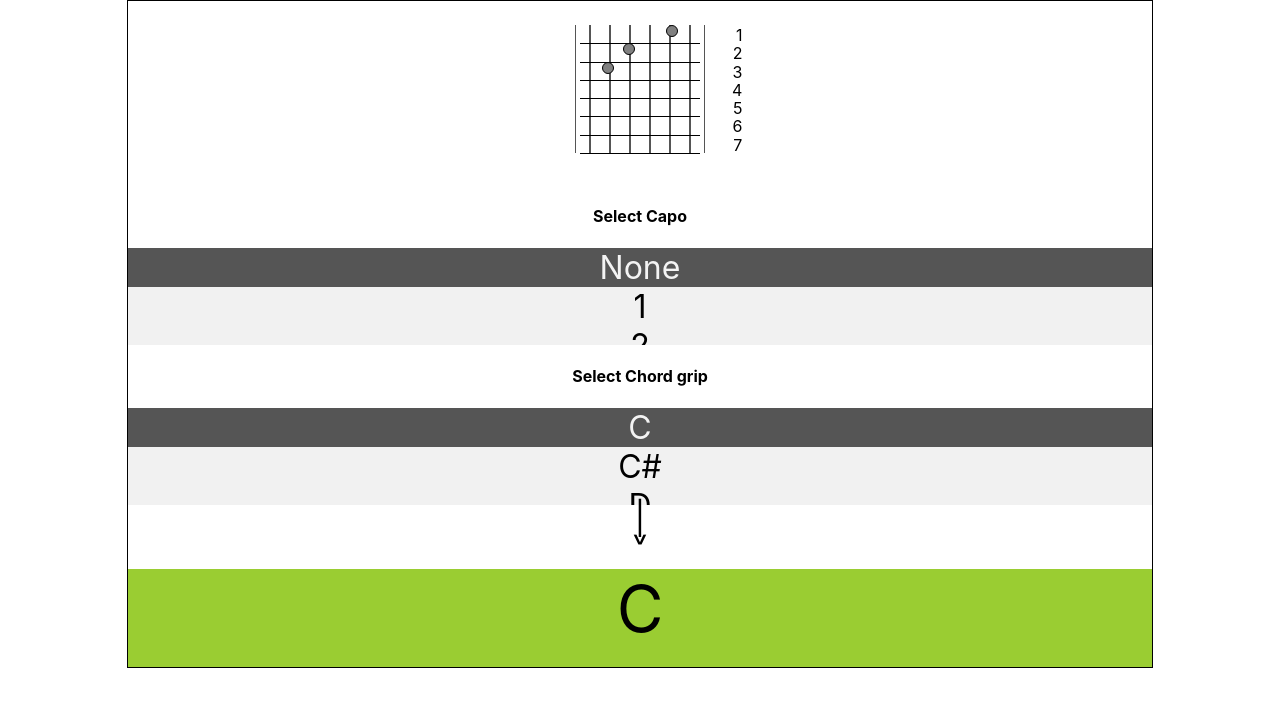
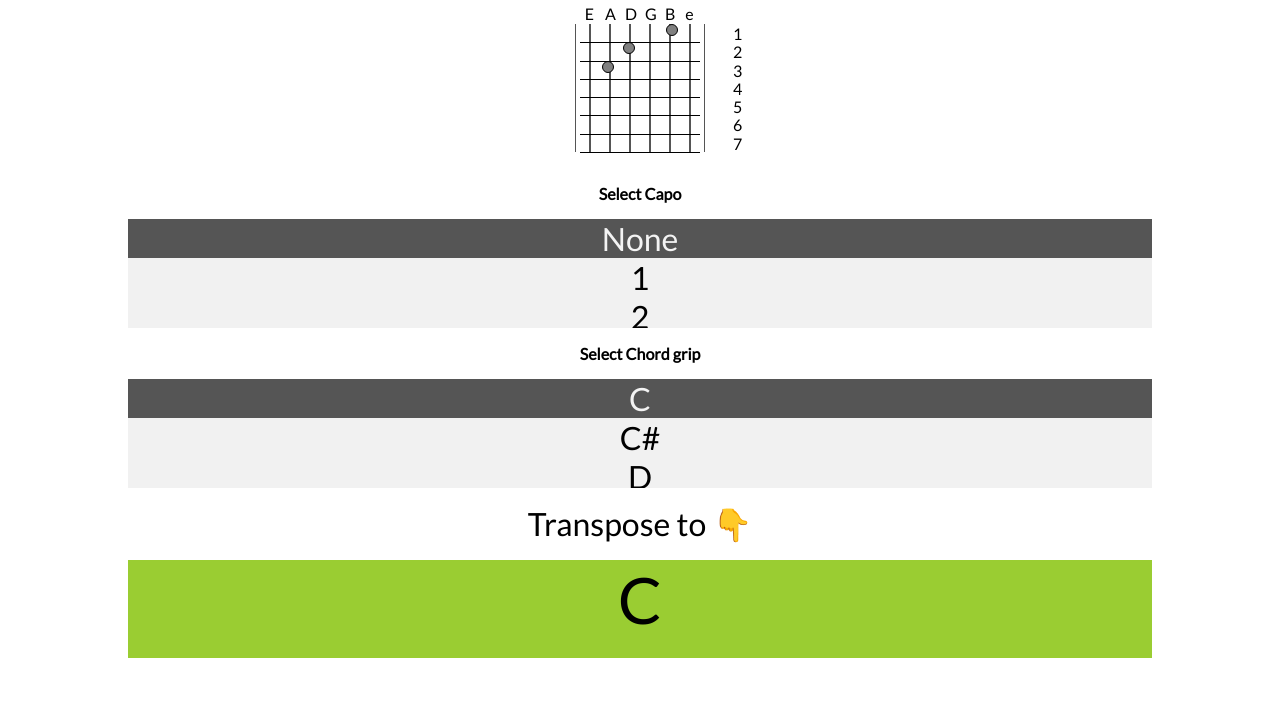
Before and after one commit to thedann/capo-transposer, a React (Create React App) app: page / in a window 1280 px wide. Shown: the top 706 px of the page. Built offline with nearby package versions, Linux system fonts and the light colour scheme.

Commit message:
more styling fixes and string names above guitarStrings

```diff
--- a/package.json
+++ b/package.json
@@ -10,9 +10,11 @@
     "@types/node": "^12.0.0",
     "@types/react": "^17.0.0",
     "@types/react-dom": "^17.0.0",
+    "@types/react-helmet": "^6.1.1",
     "@types/styled-components": "^5.1.9",
     "react": "^17.0.2",
     "react-dom": "^17.0.2",
+    "react-helmet": "^6.1.0",
     "react-scripts": "4.0.3",
     "styled-components": "^5.2.3",
     "typescript": "^4.1.2",
--- a/src/App.tsx
+++ b/src/App.tsx
@@ -1,11 +1,12 @@
-import React from 'react';
+import React, { useContext } from 'react';
+import { Helmet } from 'react-helmet';
 import styled from 'styled-components';
 import './App.css';
 import CapoSelector from './Components/CapoSelector';
 import ChordSelector from './Components/ChordSelector';
 import GuitarNeck from './Components/GuitarNeck';
 import TransposedChord from './Components/TransposedChord';
-import ApplicationContextProvider from './Context/Context';
+import ApplicationContextProvider, { AppContext } from './Context/Context';
 import MediaQueries from './Helpers/MediaQueries';
 
 const BodyWrapper = styled.div`
@@ -21,35 +22,36 @@ const MainWrapper = styled.div`
   padding-top: 0.5rem;
 
   @media ${MediaQueries.aboveTablet} {
-    border: 1px solid black;
     width: 80%;
   }
 `;
 
 const ChordWrapper = styled.div`
   display: flex;
-  margin-top: 1rem;
   max-height: 20rem;
   height: 30rem;
   flex-direction: column;
   justify-content: space-between;
 `;
 
-const StyledArrowDown = styled.div`
-  display: flex;
-  flex-direction: column;
+const StyledTransposedTo = styled.div`
   font-size: 2rem;
   margin: 1rem 0;
-
-  span {
-    transform: rotate(180deg);
-    height: 1rem;
-  }
 `;
 
 function App() {
+  const { capoFret } = useContext(AppContext);
+
   return (
     <ApplicationContextProvider>
+      <Helmet>
+        <link rel='preconnect' href='https://fonts.googleapis.com' />
+        <link rel='preconnect' href='https://fonts.gstatic.com' cross-origin />
+        <link
+          href='https://fonts.googleapis.com/css2?family=Lato&display=swap'
+          rel='stylesheet'
+        />
+      </Helmet>
       <div className='App'>
         <BodyWrapper>
           <MainWrapper>
@@ -60,10 +62,9 @@ function App() {
               <h4>Select Chord grip</h4>
               <ChordSelector />
             </ChordWrapper>
-            <StyledArrowDown>
-              <span>|</span>
-              <span>^</span>
-            </StyledArrowDown>
+            <StyledTransposedTo>
+              <span>Transpose to 👇</span>
+            </StyledTransposedTo>
             <TransposedChord />
           </MainWrapper>
         </BodyWrapper>
--- a/src/Components/CapoSelector.tsx
+++ b/src/Components/CapoSelector.tsx
@@ -16,7 +16,7 @@ const CapoLi = styled.li<{ selected?: boolean }>`
 `;
 
 const CapoSelector: FC = () => {
-  const { capoFret, updateCapo, currentChord } = useContext(AppContext);
+  const { capoFret, updateCapo } = useContext(AppContext);
 
   const capoFrets = [0, 1, 2, 3, 4, 5, 6];
 
--- a/src/Components/GuitarNeck.tsx
+++ b/src/Components/GuitarNeck.tsx
@@ -58,7 +58,7 @@ const StyledCapoCurve = styled.div`
 
 const GuitarNeck: FC = () => {
   const frets: number[] = [1, 2, 3, 4, 5, 6, 7];
-  const guitarStrings: number[] = [1, 2, 3, 4, 5, 6];
+  const guitarStrings: string[] = ['E', 'A', 'D', 'G', 'B', 'e'];
 
   const { capoFret, currentChord } = useContext(AppContext);
 
@@ -70,29 +70,9 @@ const GuitarNeck: FC = () => {
     setCurrentGrip(chordGrip(currentChord, capoFret));
   }, [currentChord, capoFret]);
 
-  // const updateStringsBasedOnCurrentGripAndFretNumber = (
-  //   grip: fretType[],
-  //   fretNumber: number
-  // ) => {
-  //   const stringsForThisFret = grip.map((fretForThisString, index) => {
-  //     if (fretForThisString === null) {
-  //       // string should not be played anywhere
-  //       return null;
-  //     }
-  //     if (fretForThisString === fretNumber && capoFret > 0) {
-  //       return fretForThisString + capoFret;
-  //     } else if (fretForThisString === fretNumber) {
-  //       return fretForThisString;
-  //     }
-  //     return null;
-  //   });
-
-  //   return stringsForThisFret;
-  // };
-
   const getStringsForThisFret = (fretNumber: number) => {
-    const guitarStringsToBePlayed = currentGrip.map(
-      (guitarString) => guitarString === fretNumber ? guitarString : null
+    const guitarStringsToBePlayed = currentGrip.map((guitarString) =>
+      guitarString === fretNumber ? guitarString : null
     );
 
     return guitarStringsToBePlayed;
@@ -114,7 +94,7 @@ const GuitarNeck: FC = () => {
         <StringContainer>
           {guitarStrings &&
             guitarStrings.map((guitarString) => (
-              <GuitarString key={guitarString} />
+              <GuitarString name={guitarString} key={guitarString} />
             ))}
           {capoFret > 0 && (
             <StyledCapo>
--- a/src/Components/GuitarString.tsx
+++ b/src/Components/GuitarString.tsx
@@ -11,16 +11,22 @@ const StyledGuitarString = styled.div`
   position: relative;
 `;
 
-
+const StyledGuitarStringName = styled.div`
+  position: absolute;
+  top: -1.25rem;
+  left: -0.25rem;
+`;
 
 interface StringProps {
-  toBePlayedAt?: null | number;
+  name: string;
 }
 
-const GuitarString: FC<StringProps> = ({ toBePlayedAt }) => (
-  <StyledGuitarString>
-    {/* {toBePlayedAt && <StyledDot stringToBePlayedAt={toBePlayedAt} />} */}
-  </StyledGuitarString>
+const GuitarString: FC<StringProps> = ({ name }) => (
+  <>
+    <StyledGuitarString>
+      <StyledGuitarStringName>{name}</StyledGuitarStringName>
+    </StyledGuitarString>
+  </>
 );
 
 export default GuitarString;
--- a/src/index.css
+++ b/src/index.css
@@ -1,10 +1,7 @@
 body {
   margin: 0;
-  font-family: -apple-system, BlinkMacSystemFont, 'Segoe UI', 'Roboto', 'Oxygen',
-    'Ubuntu', 'Cantarell', 'Fira Sans', 'Droid Sans', 'Helvetica Neue',
-    sans-serif;
-  -webkit-font-smoothing: antialiased;
-  -moz-osx-font-smoothing: grayscale;
+
+  font-family: 'Lato', sans-serif;
 }
 
 code {
@@ -15,3 +12,7 @@ code {
 ul {
   margin: 0;
 }
+
+h4 {
+  margin: 1rem 0;
+}
```
Also changed, not shown: 1 other file (tests, documents, lock files or other folders).
